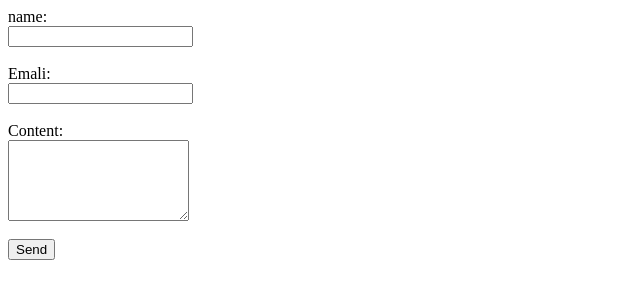
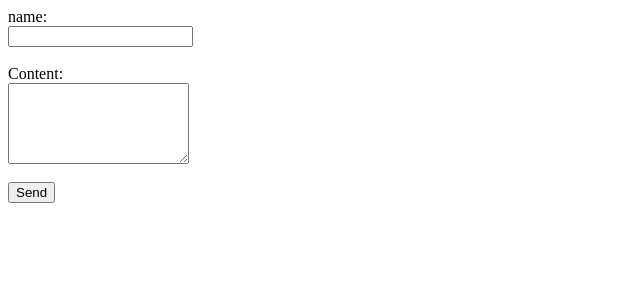
Before and after one commit to 29da164/test, a plain HTML site: page index.html in a window 1280 px wide. Shown: the whole page, without its empty margins (0-640 px from the left). Drawn offline with Linux system fonts and the light colour scheme.

Commit message:
Add files via upload

```diff
--- a/index.html
+++ b/index.html
@@ -6,9 +6,6 @@
   <label for="name">name: </label><br>
   <input type="text" id="name" name="name" required><br><br>
 
-  <label for="email">Emali: </label><br>
-  <input type="email" id="email" name="email" required><br><br>
-
   <label for="message">Content: </label><br>
   <textarea id="message" name="message" rows="5" required></textarea><br><br>
 
```
